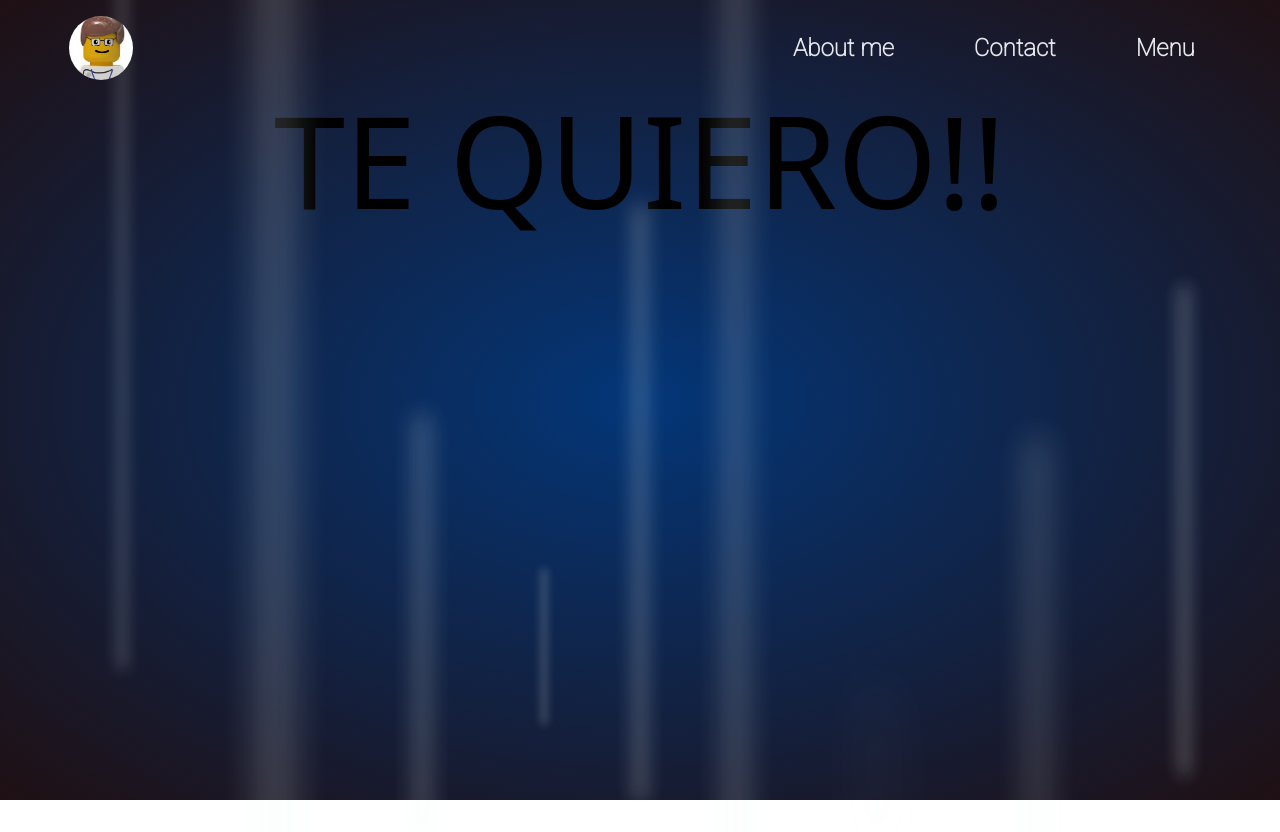
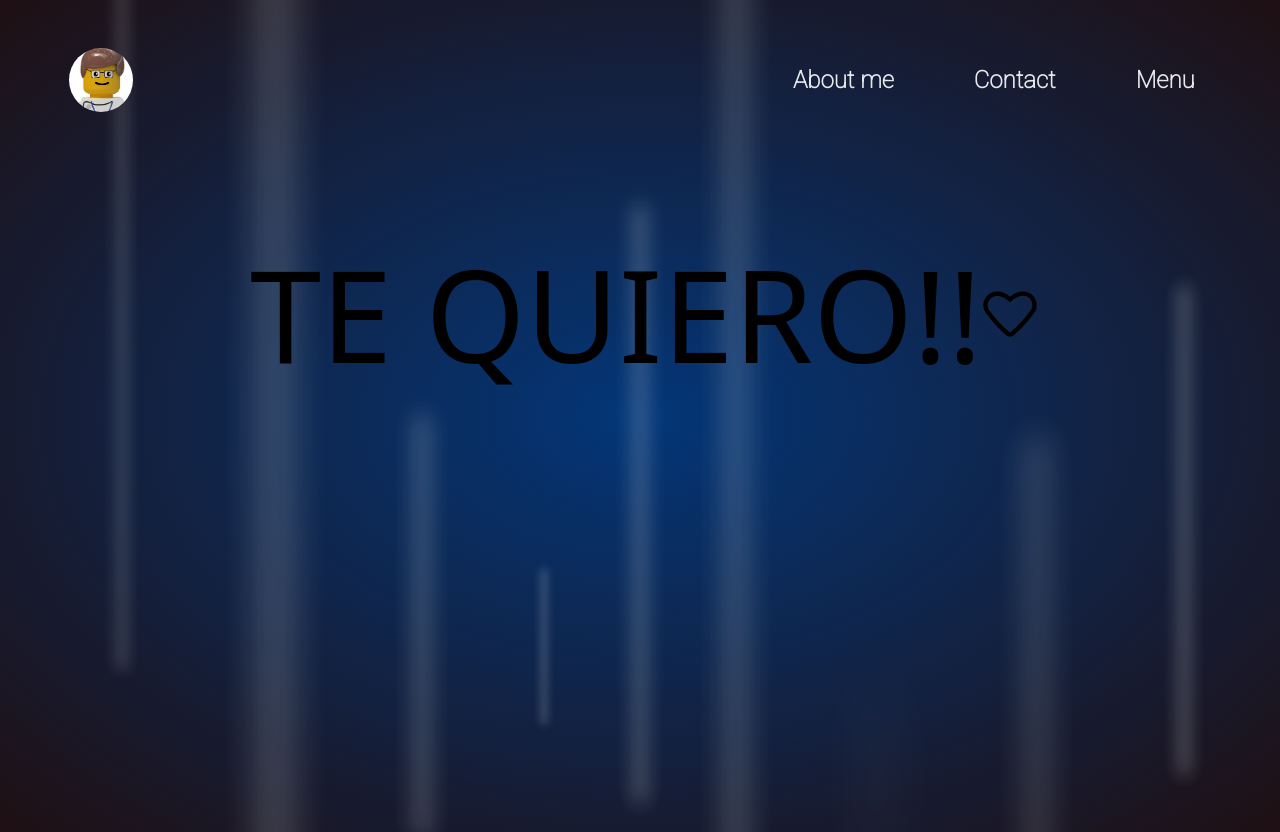
Before and after one commit to fruvesito/ReactProject, a React (Vite) app: page / in a window 1280 px wide. Before the commit the page ends 800 px from the top, so only its background shows below. Built offline with nearby package versions, Linux system fonts and the light colour scheme.

Commit message:
Add heart

```diff
--- a/src/Components/Navbar.jsx
+++ b/src/Components/Navbar.jsx
@@ -1,7 +1,7 @@
 export default function Navbar(){
     return (
         <>
-            <div id="Navbar" className="m-auto flex items-center w-11/12 justify-end flex-row space-x-4">
+            <div id="Navbar" className="m-auto mt-8 mb-2 flex items-center w-11/12 justify-end flex-row space-x-4">
                 <div className="p-4 flex items-center flex-auto"><img className="max-h-16 rounded-full" src="src/assets/photo_perfil.jpg"></img></div>
                 <div className="p-8  "><a className="text-2xl font-black text-gray-200 font-roboto" href="#">About me</a></div>
                 <div className="p-8  "><a className="text-2xl font-black text-gray-200 font-roboto" href="#">Contact</a></div>
--- a/src/Components/Vange.jsx
+++ b/src/Components/Vange.jsx
@@ -1,8 +1,11 @@
+// import HeartSVG from "src/assets/heart.svg";
+
 export default function Vange(){
     return (
         <>
-        <div className="w-full justify-center flex">
+        <div className="place-items-center h-96 animate-bounce w-full justify-center flex m-1 flex flex-wrap" >
             <span className="text-9xl text-center">TE QUIERO!!</span>
+            <img src="src/assets/heart.svg" alt="SVG" className="w-14" />
         </div>
         </>
     )
```
Also changed, not shown: src/assets/heart.svg (added).
